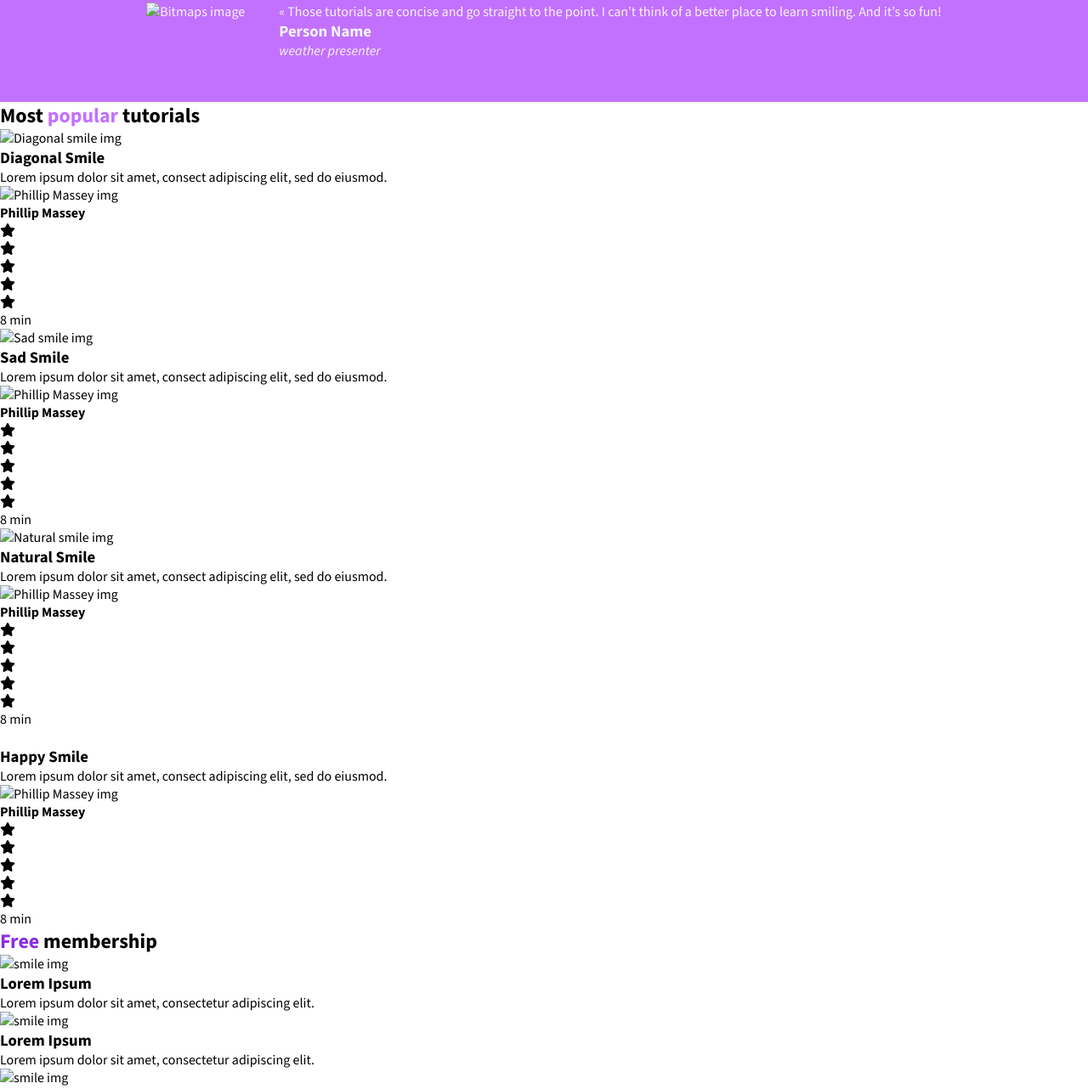
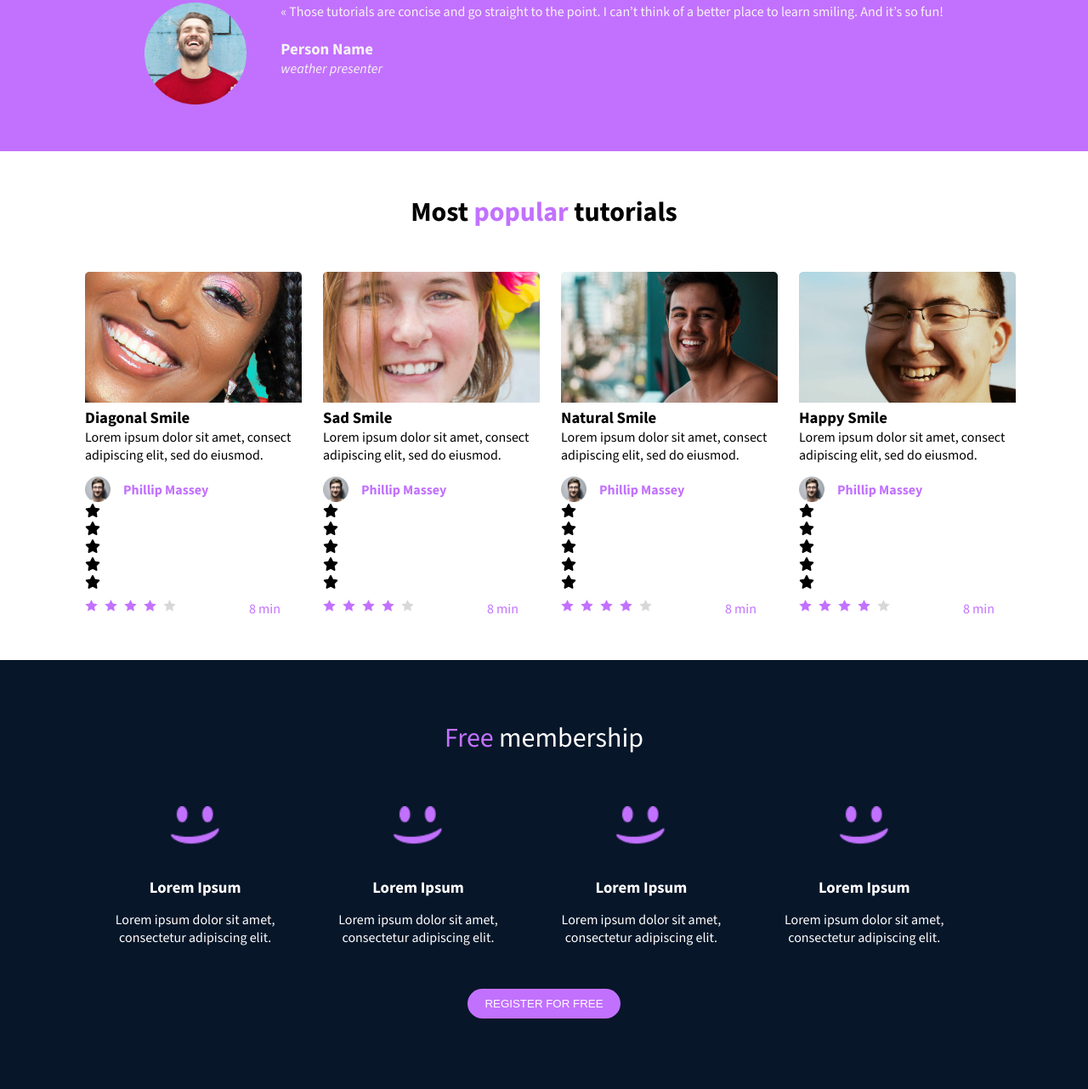
Before and after one commit to SaviourAgbor/alx_html_css, a plain HTML site: page css_basic/html/index.html in a window 1280 px wide. Shown: the part 847-2129 px from the top of the page at 85% size. Drawn offline with nearby package versions, Linux system fonts and the light colour scheme; files that its build step writes are made by us from their sources; files whose address does not match are found by name.

Commit message:
Markup for Index page

```diff
--- a/css_basic/html/index.html
+++ b/css_basic/html/index.html
@@ -7,16 +7,18 @@
       src="https://kit.fontawesome.com/4a2b055604.js"
       crossorigin="anonymous"></script>
     <title>Document</title>
-    <link rel="preconnect" href="https://fonts.googleapis.com">
-    <link rel="preconnect" href="https://fonts.gstatic.com" crossorigin>
-    <link href="https://fonts.googleapis.com/css2?family=Source+Sans+3:ital,wght@0,200..900;1,200..900&display=swap" rel="stylesheet">
+    <link rel="preconnect" href="https://fonts.googleapis.com" />
+    <link rel="preconnect" href="https://fonts.gstatic.com" crossorigin />
+    <link
+      href="https://fonts.googleapis.com/css2?family=Source+Sans+3:ital,wght@0,200..900;1,200..900&display=swap"
+      rel="stylesheet" />
 
-    <link rel="stylesheet" href="css_advanced/styles.css">
+    <link rel="stylesheet" href="../css_advanced/styles.css" />
   </head>
   <body>
     <header>
       <nav>
-        <img src="./images/logo.png" alt="logo" />
+        <img src="../images/logo.png" alt="logo" />
         <ul>
           <li><a href="#">COURSE</a></li>
           <li><a href="#">PRICING</a></li>
@@ -36,28 +38,27 @@
         </div>
 
         <div class="hero-pros">
-          <h2>Learn from the pros</h2>
+          <h2><span style="color: #c271ff">Learn</span> from the pros</h2>
           <div class="pros-wrapper">
             <div class="pro">
-              <img src="./images/1.png" alt="" />
+              <img src="../images/1.png" alt="" class="pro-img" />
               <h3>Phillip Massey</h3>
-              <p>« Smile of the year » 2018 - 2019</p>
-            </div>
-
-            <div class="pro">
-              <img src="./images/3.png" alt="" />
-              <h3>Nannie Lawrence</h3>
-              <p>Best « little smile » 2017</p>
-            </div class="pr
-            <div class="pro">
-              <img src="./images/2.png" alt="" />
-              <h3>Bruce Walters</h3>
-              <p>Best « Friend Smile » live performance 2019</p>
+              <p>« Smile of the year »<br />2018 - 2019</p>
             </div>
             <div class="pro">
-              <img src="./images/4.png" alt="" />
+              <img src="../images/3.png" alt="" class="pro-img" />
+              <h3>Nannie Lawrence</h3>
+              <p>Best « little smile »<br />2017</p>
+            </div>
+            <div class="pro">
+              <img src="../images/2.png" alt="" class="pro-img" />
+              <h3>Bruce Walters</h3>
+              <p>Best « Friend Smile »<br />live performance 2019</p>
+            </div>
+            <div class="pro">
+              <img src="../images/4.png" alt="" class="pro-img" />
               <h3>Henry Hughes</h3>
-              <p>« 24h smiles » winner 2016 - 2019</p>
+              <p>« 24h smiles » winner<br />2016 - 2019</p>
             </div>
           </div>
         </div>
@@ -65,131 +66,166 @@
 
       <section class="testimonial">
         <div>
-          <img src="./images/5.png" alt="Bitmaps image" />
+          <img src="../images/5.png" alt="Bitmaps image" />
         </div>
         <div>
           <blockquote>
             « Those tutorials are concise and go straight to the point. I can’t
             think of a better place to learn smiling. And it’s so fun!
           </blockquote>
+          <br />
           <h3>Person Name</h3>
           <p><em>weather presenter</em></p>
         </div>
       </section>
 
-      <section>
-        <h2>Most <span style="color: #C271FF;">popular</span> tutorials</h2>
-        <div>
-          <img src="./images/9.png" alt="Diagonal smile img" />
+      <section class="most-popular">
+        <h2>Most <span style="color: #c271ff">popular</span> tutorials</h2>
+        <div class="smiles">
+          <div class="smiles-blog">
+            <img
+              src="../images/9.png"
+              alt="Diagonal smile img"
+              class="smile-img" />
             <h3>Diagonal Smile</h3>
             <p>
-            Lorem ipsum dolor sit amet, consect adipiscing elit, sed do eiusmod.
+              Lorem ipsum dolor sit amet, consect adipiscing elit, sed do
+              eiusmod.
             </p>
-          <div>
-            <img src="./images/1.png" alt="Phillip Massey img" />
+            <div class="review">
+              <img
+                src="../images/1.png"
+                alt="Phillip Massey img"
+                class="Massey-img" />
               <h4>Phillip Massey</h4>
             </div>
-          <div>
+            <div class="icons">
               <div><i class="fa-solid fa-star"></i></div>
               <div><i class="fa-solid fa-star"></i></div>
               <div><i class="fa-solid fa-star"></i></div>
               <div><i class="fa-solid fa-star"></i></div>
               <div><i class="fa-solid fa-star"></i></div>
             </div>
+            <div class="rating">
+              <img src="../images/rating.png" alt="Rating stars" />
               <p>8 min</p>
             </div>
-        <div>
-          <img src="./images/7.png" alt="Sad smile img" />
+          </div>
+          <div class="smiles-blog">
+            <img src="../images/7.png" alt="Sad smile img" class="smile-img" />
             <h3>Sad Smile</h3>
             <p>
-            Lorem ipsum dolor sit amet, consect adipiscing elit, sed do eiusmod.
+              Lorem ipsum dolor sit amet, consect adipiscing elit, sed do
+              eiusmod.
             </p>
-          <div>
-            <img src="./images/1.png" alt="Phillip Massey img" />
+            <div class="review">
+              <img
+                src="../images/1.png"
+                alt="Phillip Massey img"
+                class="Massey-img" />
               <h4>Phillip Massey</h4>
             </div>
-          <div>
+            <div class="icons">
               <div><i class="fa-solid fa-star"></i></div>
               <div><i class="fa-solid fa-star"></i></div>
               <div><i class="fa-solid fa-star"></i></div>
               <div><i class="fa-solid fa-star"></i></div>
               <div><i class="fa-solid fa-star"></i></div>
             </div>
+            <div class="rating">
+              <img src="../images/rating.png" alt="Rating stars" />
               <p>8 min</p>
             </div>
-        <div>
-          <img src="./images/8.png" alt="Natural smile img" />
+          </div>
+          <div class="smiles-blog">
+            <img
+              src="../images/8.png"
+              alt="Natural smile img"
+              class="smile-img" />
             <h3>Natural Smile</h3>
             <p>
-            Lorem ipsum dolor sit amet, consect adipiscing elit, sed do eiusmod.
+              Lorem ipsum dolor sit amet, consect adipiscing elit, sed do
+              eiusmod.
             </p>
-          <div>
-            <img src="./images/1.png" alt="Phillip Massey img" />
+            <div class="review">
+              <img
+                src="../images/1.png"
+                alt="Phillip Massey img"
+                class="Massey-img" />
               <h4>Phillip Massey</h4>
             </div>
-          <div>
+            <div class="icons">
               <div><i class="fa-solid fa-star"></i></div>
               <div><i class="fa-solid fa-star"></i></div>
               <div><i class="fa-solid fa-star"></i></div>
               <div><i class="fa-solid fa-star"></i></div>
               <div><i class="fa-solid fa-star"></i></div>
             </div>
+            <div class="rating">
+              <img src="../images/rating.png" alt="Rating stars" />
               <p>8 min</p>
             </div>
-        <div>
-          <img src="./images/6.png" alt="" />
+          </div>
+          <div class="smiles-blog">
+            <img src="../images/6.png" alt="" class="smile-img" />
             <h3>Happy Smile</h3>
             <p>
-            Lorem ipsum dolor sit amet, consect adipiscing elit, sed do eiusmod.
+              Lorem ipsum dolor sit amet, consect adipiscing elit, sed do
+              eiusmod.
             </p>
-          <div>
-            <img src="./images/1.png" alt="Phillip Massey img" />
+            <div class="review">
+              <img
+                src="../images/1.png"
+                alt="Phillip Massey img"
+                class="Massey-img" />
               <h4>Phillip Massey</h4>
             </div>
-          <div>
+            <div class="icons">
               <div><i class="fa-solid fa-star"></i></div>
               <div><i class="fa-solid fa-star"></i></div>
               <div><i class="fa-solid fa-star"></i></div>
               <div><i class="fa-solid fa-star"></i></div>
               <div><i class="fa-solid fa-star"></i></div>
             </div>
+            <div class="rating">
+              <img src="../images/rating.png" alt="Rating stars" />
               <p>8 min</p>
+            </div>
+          </div>
         </div>
       </section>
 
-      <section>
-        <h2><span style="color: blueviolet">Free</span> membership</h2>
+      <section class="free-membership">
+        <h2><span style="color: #c271ff">Free</span> membership</h2>
         <div>
-          <img src="./images/smile.png" alt="smile img" />
+          <img src="../images/smile.png" alt="smile img" />
           <h3>Lorem Ipsum</h3>
           <p>Lorem ipsum dolor sit amet, consectetur adipiscing elit.</p>
         </div>
         <div>
-          <img src="./images/smile.png" alt="smile img" />
+          <img src="../images/smile.png" alt="smile img" />
           <h3>Lorem Ipsum</h3>
           <p>Lorem ipsum dolor sit amet, consectetur adipiscing elit.</p>
         </div>
         <div>
-          <img src="./images/smile.png" alt="smile img" />
+          <img src="../images/smile.png" alt="smile img" />
           <h3>Lorem Ipsum</h3>
           <p>Lorem ipsum dolor sit amet, consectetur adipiscing elit.</p>
         </div>
         <div>
-          <img src="./images/smile.png" alt="smile img" />
+          <img src="../images/smile.png" alt="smile img" />
           <h3>Lorem Ipsum</h3>
           <p>Lorem ipsum dolor sit amet, consectetur adipiscing elit.</p>
         </div>
         <button>REGISTER FOR FREE</button>
       </section>
 
-      <section>
+      <section class="faq">
         <h2>F.A.Q</h2>
-        <div>
-          <div>
+        <div class="faq-wrapper">
           <div>
             <h3>How does this work?</h3>
-            </div>
-            <div>
+            <p>
               Lorem ipsum dolor sit amet, consectetur adipiscing elit, sed do
               eiusmod tempor incididunt ut labore et dolore magna aliqua. Ut
               enim ad minim veniam, quis nostrud exercitation ullamco laboris
@@ -197,12 +233,11 @@
               reprehenderit in voluptate velit esse cillum dolore eu fugiat
               nulla pariatur. Excepteur sint occaecat cupidatat non proident,
               sunt in culpa qui officia deserunt mollit anim id est laborum.
+            </p>
           </div>
-
           <div>
             <h3>How does this work?</h3>
-            </div>
-            <div>
+            <p>
               Lorem ipsum dolor sit amet, consectetur adipiscing elit, sed do
               eiusmod tempor incididunt ut labore et dolore magna aliqua. Ut
               enim ad minim veniam, quis nostrud exercitation ullamco laboris
@@ -210,13 +245,23 @@
               reprehenderit in voluptate velit esse cillum dolore eu fugiat
               nulla pariatur. Excepteur sint occaecat cupidatat non proident,
               sunt in culpa qui officia deserunt mollit anim id est laborum.
-            </div>
+            </p>
           </div>
           <div>
+            <h3>How does this work?</h3>
+            <p>
+              ipsum dolor sit amet, consectetur adipiscing elit, sed do eiusmod
+              tempor incididunt ut labore et dolore magna aliqua. Ut enim ad
+              minim veniam, quis nostrud exercitation ullamco laboris nisi ut
+              aliquip ex ea commodo consequat. Duis aute irure dolor in
+              reprehenderit in voluptate velit esse cillum dolore eu fugiat
+              nulla pariatur. Excepteur sint occaecat cupidatat non proident,
+              sunt in culpa qui officia deserunt mollit anim id est laborum.
+            </p>
+          </div>
           <div>
             <h3>How does this work?</h3>
-            </div>
-            <div>
+            <p>
               Lorem ipsum dolor sit amet, consectetur adipiscing elit, sed do
               eiusmod tempor incididunt ut labore et dolore magna aliqua. Ut
               enim ad minim veniam, quis nostrud exercitation ullamco laboris
@@ -224,19 +269,7 @@
               reprehenderit in voluptate velit esse cillum dolore eu fugiat
               nulla pariatur. Excepteur sint occaecat cupidatat non proident,
               sunt in culpa qui officia deserunt mollit anim id est laborum.
-            </div>
-            <div>
-              <h3>How does this work?</h3>
-            </div>
-            <div>
-              Lorem ipsum dolor sit amet, consectetur adipiscing elit, sed do
-              eiusmod tempor incididunt ut labore et dolore magna aliqua. Ut
-              enim ad minim veniam, quis nostrud exercitation ullamco laboris
-              nisi ut aliquip ex ea commodo consequat. Duis aute irure dolor in
-              reprehenderit in voluptate velit esse cillum dolore eu fugiat
-              nulla pariatur. Excepteur sint occaecat cupidatat non proident,
-              sunt in culpa qui officia deserunt mollit anim id est laborum.
-            </div>
+            </p>
           </div>
         </div>
       </section>
@@ -244,10 +277,10 @@
 
     <footer>
       <div>
-        <img src="./images/logo.png" alt="logo" />
+        <img src="../images/logo.png" alt="logo" />
         <div>
           <i class="fa-brands fa-facebook"></i>
-          <i class="fa-brands fa-twitter"></i>
+          <i class="fafa-brands fa-twitter"></i>
           <i class="fa-brands fa-instagram"></i>
         </div>
       </div>
```
Lines whose indentation alone changed are shown as unchanged.
